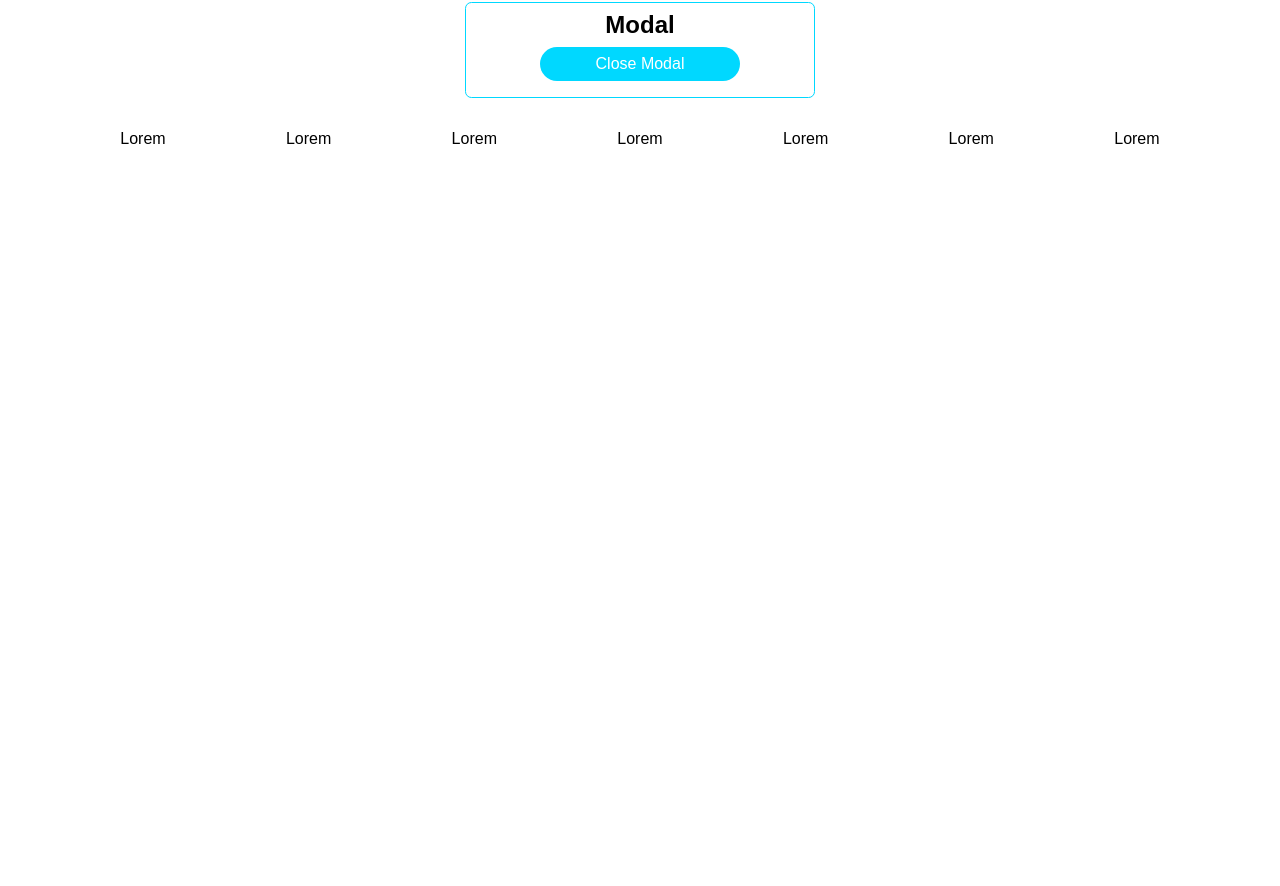
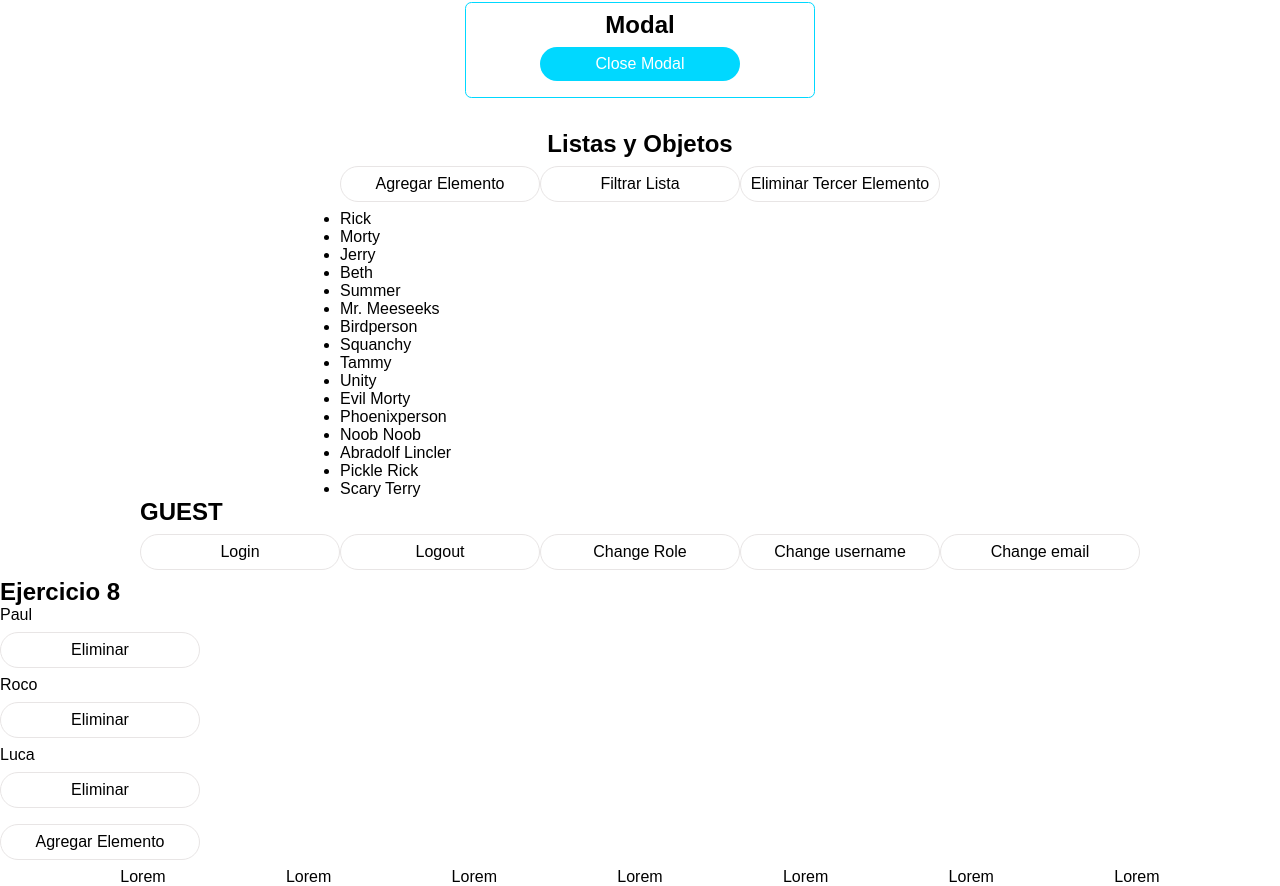
Before and after one commit to Nicolettastr/Babel-Ejercicios, a React (Vite) app: page / in a window 1280 px wide. Shown: the part 3193-4079 px from the top of the page. Before the commit the page ends 3341 px from the top, so only its background shows below. Built offline with nearby package versions, Linux system fonts and the light colour scheme.

Commit message:
adding listaDinamica component

```diff
--- a/src/App.jsx
+++ b/src/App.jsx
@@ -12,7 +12,9 @@ import Ejercicio5 from './components/Ejercicio5'
 import Switch from './components/Switch'
 import Ejercicio7 from './components/Ejercicio7'
 import ModalContent from './components/ModalContent'
-import Title from './components/Title'
+import Listas from './components/Listas'
+import Objects from './components/Objects'
+import ListaDinámica from './components/ListaDinámica'
 
 function App() {
 
@@ -52,6 +54,15 @@ function App() {
                 <ModalContent/>
             </Ejercicio7>
         </div>
+        <div className='d-flex'>
+          <h2>Listas y Objetos</h2>
+          <Listas/>
+          <Objects/>
+        </div>
+        <div>
+          <h2>Ejercicio 8</h2>
+          <ListaDinámica/>
+        </div>
         <Footer/>
       </>
   )
--- /dev/null
+++ b/src/components/ListaDinámica.jsx
@@ -0,0 +1,59 @@
+import React, { useState } from 'react'
+import Button from './Button'
+
+// Diseñar un componente "ListaDinámica" en el que definiremos un estado. Este estado almacenará una lista de objetos que tendrán al menos dos propiedades: "id" (número) y "nombre" (cadena de texto). Inicialmente la lista tendrá 3 objetos de muestra predefinidos.
+
+// Se mostrará por JSX una lista (ul/ol) y por cada elemento del estado se mostrará un elemento (li). Cada elemento mostrará al menos su nombre y un botón "Eliminar", que al pulsarlo modificará el estado para eliminar el elemento seleccionado.
+// Además, al final de la lista se mostrará un botón "Añadir" que modificará el estado para agregar un elemento con un nombre predefinido y un id aleatorio generado de esta forma: Date.now() * Math.random()
+
+const ListaDinámica = () => {
+
+    const [list, setList] = useState([
+        {id: 1, name: 'Paul'},
+        {id: 2, name: 'Roco'},
+        {id: 3, name: 'Luca'},
+    ])
+
+    function handleDeleteElement(id) {
+      setList((prevList) => {
+        const copy = [...prevList]
+        copy.map((item, index) => {
+          if(id === item.id) {
+            copy.splice(index, 1)
+          }
+        })
+        return copy
+      })
+    }
+
+    function handleAddElement(name) {
+      setList((prevList) => {
+        const random =  Date.now() * Math.random()
+        const copy = [...prevList, {'id': random, 'name': name}]
+        console.log(copy)
+        return copy
+      })
+    }
+
+  return (
+    <div>
+      <ul>
+        {list.map((item) => {
+          return (
+            <>
+              <li key={item.name}>{item.name}</li>
+              <Button
+                onclick={() => handleDeleteElement(item.id)}
+                buttonName={'Eliminar'}/>
+            </>
+          )
+        })}
+      </ul>
+      <Button
+        onclick={() => handleAddElement('newName')}
+        buttonName={'Agregar Elemento'}/>
+    </div>
+  )
+}
+
+export default ListaDinámica
--- /dev/null
+++ b/src/components/Listas.jsx
@@ -0,0 +1,49 @@
+import React, { useState } from 'react'
+import Button from './Button'
+
+const Listas = () => {
+
+    const [list, setList] = useState(["Rick", "Morty", "Jerry", "Beth", "Summer", "Mr. Meeseeks", "Birdperson", "Squanchy",
+    "Tammy", "Unity", "Evil Morty", "Phoenixperson", "Noob Noob", "Abradolf Lincler",
+    "Pickle Rick", "Scary Terry"])
+
+    function insertItem() {
+        setList((prevlist) => {
+            const copy = [...prevlist, `New element`]
+            return copy
+        })
+    }
+
+    function filterList() {
+        setList((prevlist) => {
+            return prevlist.filter((element) => element.includes('y') )
+        })
+    }
+
+    function removeThird() {
+        setList((prevlist) => {
+            const copy = [...prevlist]
+            copy.splice(2, 1)
+            return copy
+        })
+    }
+
+  return (
+    <div>
+        <Button
+            onclick={() => insertItem()}
+            buttonName={'Agregar Elemento'}/>
+        <Button
+            onclick={() => filterList()}
+            buttonName={'Filtrar Lista'}/>
+        <Button
+            onclick={() => removeThird()}
+            buttonName={'Eliminar Tercer Elemento'}/>
+        <ul>
+            {list.map((item) => <li key={item}>{item}</li>)}
+        </ul>
+    </div>
+  )
+}
+
+export default Listas
--- /dev/null
+++ b/src/components/Objects.jsx
@@ -0,0 +1,61 @@
+import React, { useState } from 'react'
+import Button from './Button'
+
+const defaultUser = {
+    username: '',
+    email: '',
+    role: 'GUEST'
+}
+
+const Objects = () => {
+
+    const [user, setUser] = useState(defaultUser)
+
+    function handleLogin() {
+        setUser((prevUser) => {
+            const newUser = {...prevUser}
+            newUser.username = 'John'
+            newUser.email = 'test@test.com'
+            newUser.role = 'ADMIN'
+
+            return newUser
+        })
+
+    }
+
+    function handleLogout() {
+        setUser(defaultUser)
+    }
+
+    function handleChangeRole() {
+        setUser(prevUser => {
+            return {
+                ...prevUser,
+                role: 'USER'
+            }
+        })
+    }
+
+    function handleDataChange(prop, val) {
+        setUser(prevUser => {
+            return {
+                ...prevUser,
+                [prop]: val
+            }
+        })
+    }
+
+  return (
+    <div>
+        <h2>{user.role}</h2>
+        <p>{user.username} {user.email}</p>
+        <Button onclick={() => handleLogin()} buttonName={'Login'}/>
+        <Button onclick={() => handleLogout()} buttonName={'Logout'}/>
+        <Button onclick={() => handleChangeRole()} buttonName={'Change Role'}/>
+        <Button onclick={() => handleDataChange('username', 'hola')} buttonName={'Change username'}/>
+        <Button onclick={() => handleDataChange('email', 'hola@hola.com')} buttonName={'Change email'}/>
+    </div>
+  )
+}
+
+export default Objects
--- a/src/styles/modal.css
+++ b/src/styles/modal.css
@@ -21,7 +21,3 @@
 .modalText {
     padding: 1rem;
 }
-
-.modalTitle {
-    margin-top: 0.5rem;
-}
```
